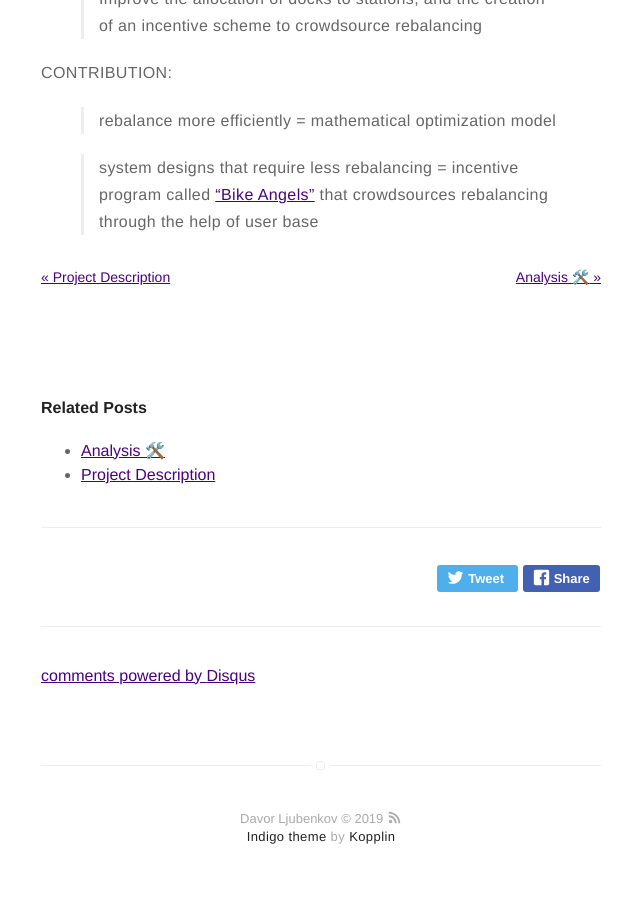
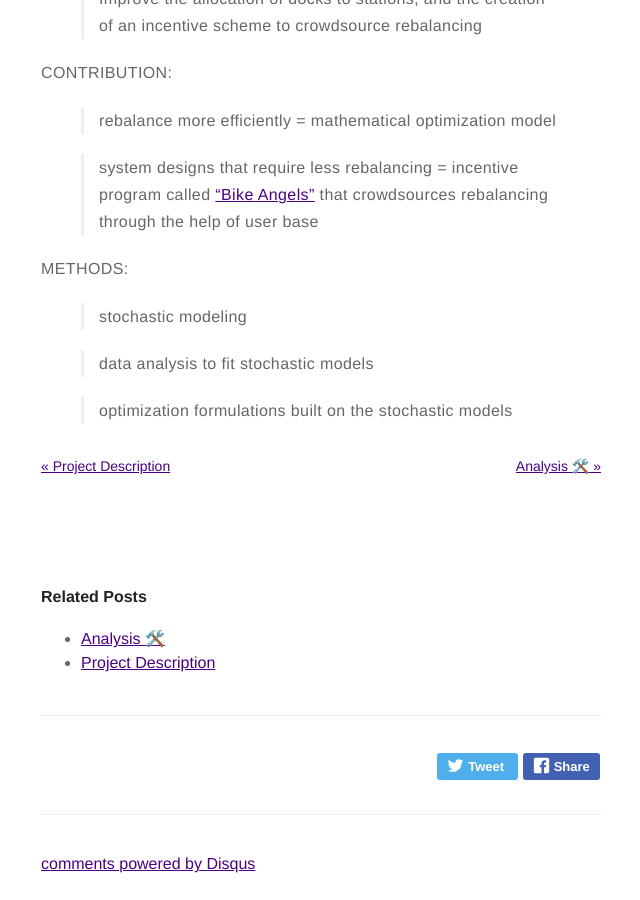
Before and after one commit to dljubenk/dljubenk.github.io, a Jekyll site: the page built from _posts/2019-02-06-literature-study.markdown, in a window 1280 px wide and 900 px high, scrolled down 14919 px. Shown: the whole window, without its empty margins (319-959 px from the left). Built offline with Jekyll 4.4.1, drawn with Linux system fonts in a browser that asks for light colours; emoji names are drawn with the system emoji font; comment, search, counter and statistics services are not loaded.

Commit message:
Update 2019-02-06-literature-study.markdown

```diff
--- a/_posts/2019-02-06-literature-study.markdown
+++ b/_posts/2019-02-06-literature-study.markdown
@@ -366,6 +366,14 @@ CONTRIBUTION:
 
 > system designs that require less rebalancing = incentive program called ["Bike Angels"](https://www.citibikenyc.com/bikeangels/) that crowdsources rebalancing through the help of user base
 
+METHODS:
+> stochastic modeling
+
+> data analysis to fit stochastic models
+
+> optimization formulations built on the stochastic models
+
+
 
 [1]: /assets/images/paper1.png
 [2]: /assets/images/paper2.jpg
```
